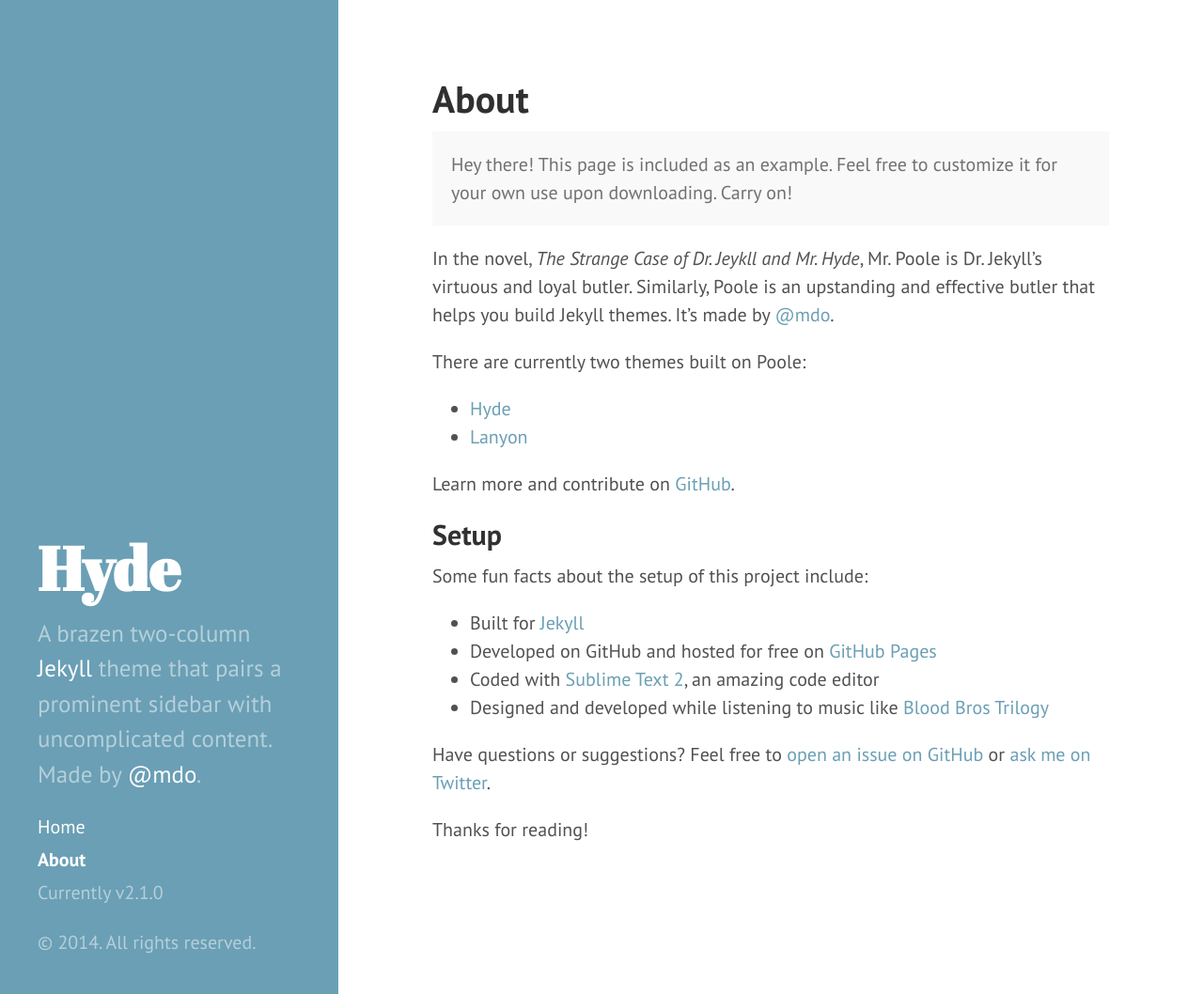
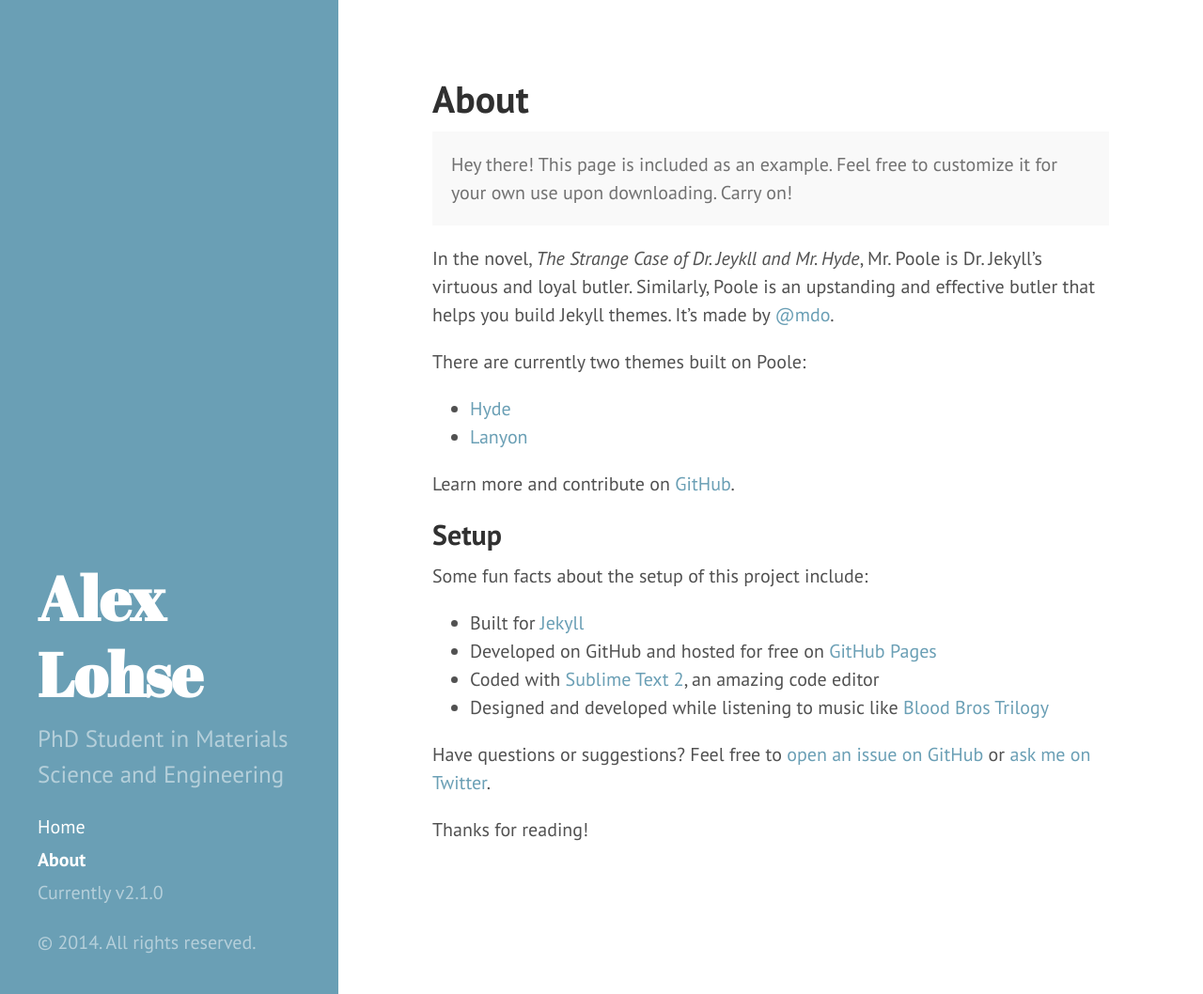
Before and after one commit to alohse/Stylized-Homepage, a Jekyll site: the page built from about.md, in a window 1280 px wide and 1058 px high. Shown: the whole window at 94% size. Built offline with Jekyll 4.4.1, drawn with Linux system fonts in a browser that asks for light colours; Markdown is read by kramdown in place of the engine named in the settings.

Commit message:
Update _config.yml

```diff
--- a/_config.yml
+++ b/_config.yml
@@ -7,10 +7,10 @@
 relative_permalinks: true
 
 # Setup
-title:            Hyde
-tagline:          'A Jekyll theme'
-description:      'A brazen two-column <a href="http://jekyllrb.com" target="_blank">Jekyll</a> theme that pairs a prominent sidebar with uncomplicated content. Made by <a href="https://twitter.com/mdo" target="_blank">@mdo</a>.'
-url:              http://hyde.getpoole.com
+title:            Alex Lohse
+tagline:          'GTech MSE'
+description:      'PhD Student in Materials Science and Engineering'
+url:              http://alohse.github.io/
 baseurl:          /
 
 author:
@@ -23,4 +23,4 @@
 version:          2.1.0
 
 github:
-  repo:           https://github.com/poole/hyde
+  repo:           https://github.com/alohse
```
